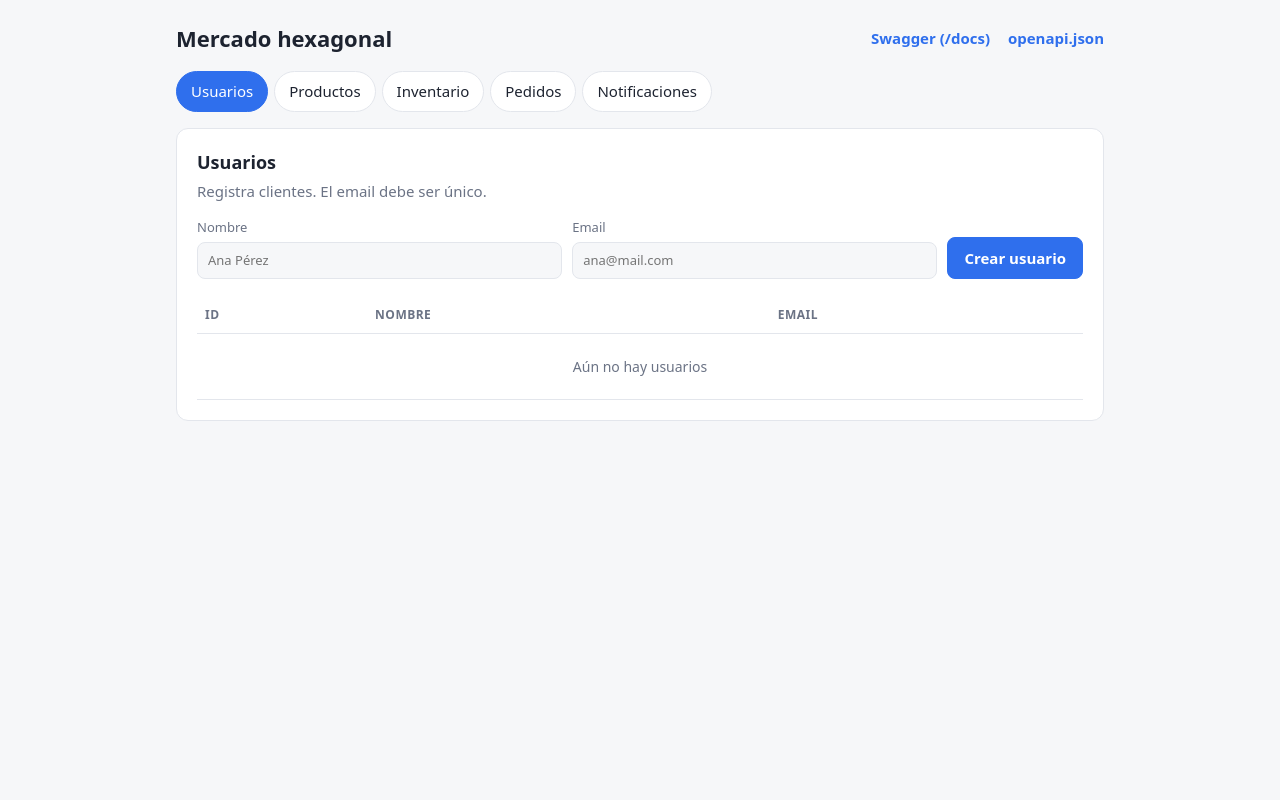
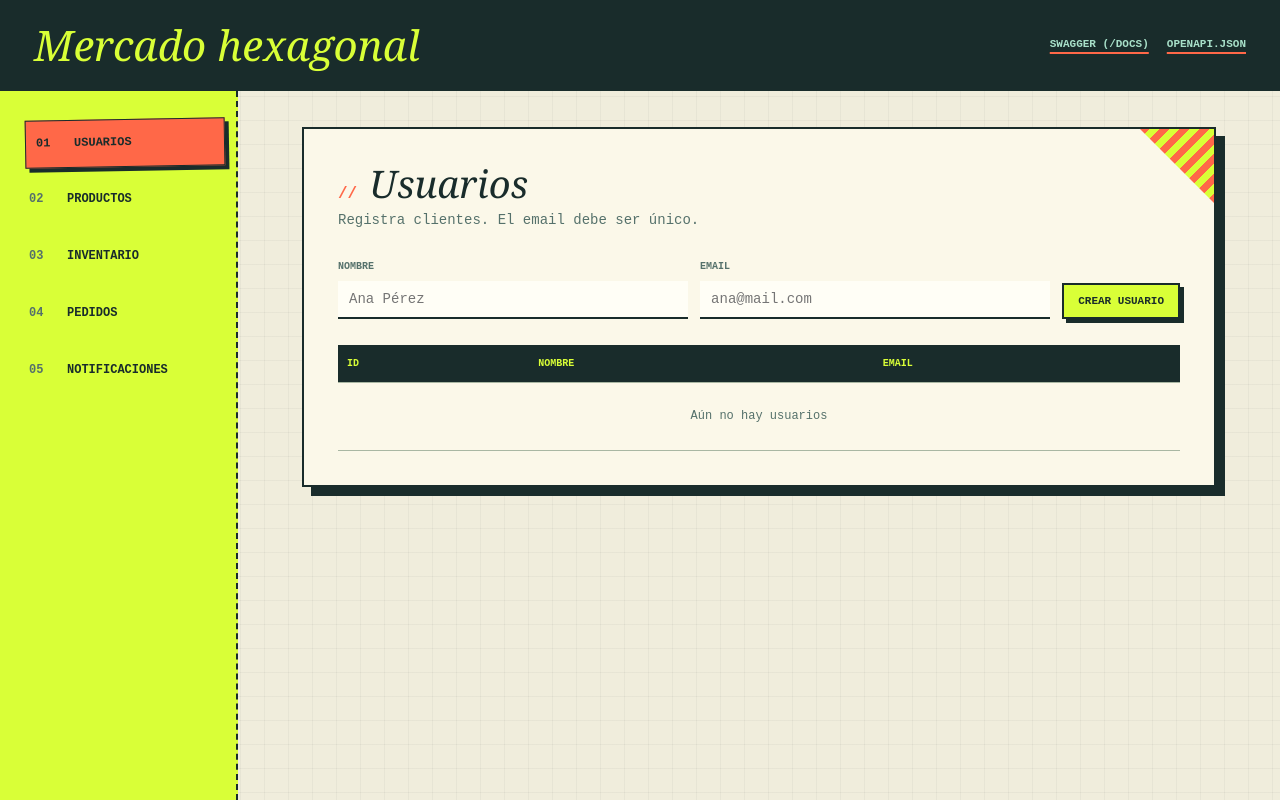
Before and after one commit to NikoAlvarez50/Mercado-Hexagonal, a Flask app: page / in a window 1280 px wide. Run offline with Flask 3, Linux system fonts and the light colour scheme; data that the repository does not hold is empty.

Commit message:
Rediseñé la interfaz con una estética retro-surreal: verde ácido, coral, cuadrícula de fondo, tipografía editorial y paneles con sombras marcadas. Solo cambié estilos en index.html; formularios, rutas y JavaScript permanecen intactos.

```diff
--- a/app/infrastructure/adapters/inbound/web/templates/index.html
+++ b/app/infrastructure/adapters/inbound/web/templates/index.html
@@ -6,53 +6,220 @@
 <title>Mercado hexagonal</title>
 <style>
   :root {
-    --bg: #f6f7f9; --card: #ffffff; --text: #1d2330; --muted: #6b7385; --line: #e3e6ec;
-    --accent: #2f6fed; --accent-text: #ffffff; --ok: #1a8f5a; --err: #c9372c;
-  }
-  @media (prefers-color-scheme: dark) {
-    :root {
-      --bg: #12151c; --card: #1b2029; --text: #e8ebf2; --muted: #98a1b3; --line: #2b3240;
-      --accent: #6b9bff; --accent-text: #0e1117; --ok: #4cc38a; --err: #ff7b72;
-    }
+    color-scheme: light;
+    --bg: #f0eddc;
+    --paper: #fbf8e9;
+    --ink: #192c2b;
+    --muted: #55716b;
+    --line: #a9b7a3;
+    --acid: #d9ff37;
+    --coral: #ff6848;
+    --mint: #a8e0c9;
+    --ok: #12664d;
+    --err: #c63d2e;
   }
   * { box-sizing: border-box; }
-  body { margin: 0; font: 15px/1.5 system-ui, -apple-system, "Segoe UI", Roboto, sans-serif;
-         background: var(--bg); color: var(--text); }
-  header { max-width: 960px; margin: 0 auto; padding: 22px 16px 8px; display: flex;
-           align-items: center; justify-content: space-between; gap: 12px; flex-wrap: wrap; }
-  header h1 { margin: 0; font-size: 22px; }
-  header .links a { color: var(--accent); text-decoration: none; font-weight: 600; margin-left: 14px; }
-  nav { max-width: 960px; margin: 0 auto; padding: 8px 16px; display: flex; gap: 6px; flex-wrap: wrap; }
-  nav button { border: 1px solid var(--line); background: var(--card); color: var(--text);
-               padding: 8px 14px; border-radius: 999px; cursor: pointer; font: inherit; }
-  nav button.active { background: var(--accent); color: var(--accent-text); border-color: var(--accent); }
-  main { max-width: 960px; margin: 0 auto; padding: 8px 16px 48px; }
-  .panel { display: none; background: var(--card); border: 1px solid var(--line);
-           border-radius: 12px; padding: 20px; }
+  body {
+    display: grid;
+    grid-template-columns: 238px minmax(0, 1fr);
+    grid-template-rows: auto 1fr;
+    min-height: 100vh;
+    margin: 0;
+    background-color: var(--bg);
+    background-image: linear-gradient(#192c2b0b 1px, transparent 1px),
+                      linear-gradient(90deg, #192c2b0b 1px, transparent 1px);
+    background-size: 24px 24px;
+    color: var(--ink);
+    font: 14px/1.55 "Courier New", monospace;
+  }
+  header {
+    grid-column: 1 / -1;
+    display: flex;
+    align-items: center;
+    justify-content: space-between;
+    gap: 20px;
+    flex-wrap: wrap;
+    padding: 24px 34px 22px;
+    border-bottom: 3px solid var(--ink);
+    background: var(--ink);
+    color: var(--acid);
+  }
+  header h1 {
+    margin: 0;
+    font: italic 42px/1 Georgia, "Times New Roman", serif;
+  }
+  header .links { display: flex; gap: 18px; flex-wrap: wrap; }
+  header .links a {
+    color: var(--mint);
+    text-decoration-color: var(--coral);
+    text-decoration-thickness: 2px;
+    text-underline-offset: 5px;
+    font-size: 11px;
+    font-weight: 700;
+    text-transform: uppercase;
+  }
+  header .links a:hover { color: var(--acid); }
+  nav {
+    align-self: stretch;
+    display: flex;
+    flex-direction: column;
+    gap: 9px;
+    padding: 28px 18px;
+    border-right: 2px dashed var(--ink);
+    background: var(--acid);
+    counter-reset: market-tab;
+  }
+  nav button {
+    position: relative;
+    min-height: 48px;
+    padding: 10px 10px 10px 48px;
+    border: 1px solid transparent;
+    border-radius: 0;
+    background: transparent;
+    color: var(--ink);
+    cursor: pointer;
+    font: 700 12px/1.3 "Courier New", monospace;
+    text-align: left;
+    text-transform: uppercase;
+    transition: transform .16s ease, box-shadow .16s ease, background .16s ease;
+    counter-increment: market-tab;
+  }
+  nav button::before {
+    position: absolute;
+    left: 10px;
+    color: var(--muted);
+    content: "0" counter(market-tab);
+  }
+  nav button:hover { transform: translateX(3px); }
+  nav button.active {
+    transform: translateX(7px) rotate(-1deg);
+    border-color: var(--ink);
+    background: var(--coral);
+    box-shadow: 4px 4px 0 var(--ink);
+  }
+  nav button.active::before { color: var(--ink); }
+  main { min-width: 0; padding: 36px clamp(18px, 5vw, 72px) 56px; }
+  .panel {
+    position: relative;
+    display: none;
+    padding: 34px;
+    border: 2px solid var(--ink);
+    background: var(--paper);
+    box-shadow: 9px 9px 0 var(--ink);
+    isolation: isolate;
+  }
+  .panel::before {
+    position: absolute;
+    z-index: -1;
+    top: 0;
+    right: 0;
+    width: 74px;
+    height: 74px;
+    background: repeating-linear-gradient(135deg, var(--coral) 0 7px, var(--acid) 7px 14px);
+    clip-path: polygon(0 0, 100% 0, 100% 100%);
+    content: "";
+  }
   .panel.active { display: block; }
-  .panel h2 { margin: 0 0 4px; font-size: 18px; }
-  .panel p.hint { margin: 0 0 16px; color: var(--muted); }
-  form, .row { display: flex; gap: 10px; flex-wrap: wrap; align-items: end; margin-bottom: 18px; }
-  label { display: flex; flex-direction: column; gap: 4px; font-size: 13px; color: var(--muted); flex: 1 1 160px; }
-  input, select { font: inherit; padding: 8px 10px; border-radius: 8px; border: 1px solid var(--line);
-                  background: var(--bg); color: var(--text); min-width: 0; }
-  button.primary, button.secondary { font: inherit; padding: 9px 16px; border-radius: 8px; cursor: pointer; }
-  button.primary { background: var(--accent); color: var(--accent-text); border: 1px solid var(--accent); font-weight: 600; }
-  button.secondary { background: transparent; color: var(--text); border: 1px solid var(--line); }
-  table { width: 100%; border-collapse: collapse; font-size: 14px; }
-  th, td { text-align: left; padding: 9px 8px; border-bottom: 1px solid var(--line); vertical-align: top; }
-  th { color: var(--muted); font-weight: 600; font-size: 12px; text-transform: uppercase; letter-spacing: .04em; }
-  td.empty { color: var(--muted); text-align: center; padding: 22px; }
-  .cart { margin: 0 0 14px; padding: 10px 14px; border: 1px dashed var(--line); border-radius: 8px; color: var(--muted); }
-  .cart ul { margin: 6px 0 0; padding-left: 18px; color: var(--text); }
+  .panel h2 { margin: 0 0 5px; font: italic 38px/1.1 Georgia, "Times New Roman", serif; }
+  .panel h2::before { margin-right: 12px; color: var(--coral); content: "//"; font: 700 16px/1 "Courier New", monospace; }
+  .panel p.hint { max-width: 62ch; margin: 0 0 28px; color: var(--muted); }
+  form, .row { display: flex; gap: 12px; flex-wrap: wrap; align-items: end; margin-bottom: 26px; }
+  label {
+    display: flex;
+    flex: 1 1 160px;
+    flex-direction: column;
+    gap: 6px;
+    color: var(--muted);
+    font-size: 10px;
+    font-weight: 700;
+    text-transform: uppercase;
+  }
+  input, select {
+    min-width: 0;
+    padding: 10px 11px;
+    border: 0;
+    border-bottom: 2px solid var(--ink);
+    border-radius: 0;
+    outline: 0;
+    background: #fffef6;
+    color: var(--ink);
+    font: 14px "Courier New", monospace;
+  }
+  input:focus, select:focus { border-color: var(--coral); box-shadow: 0 3px 0 var(--coral); }
+  button.primary, button.secondary {
+    padding: 10px 14px;
+    border: 2px solid var(--ink);
+    border-radius: 0;
+    cursor: pointer;
+    font: 700 11px "Courier New", monospace;
+    text-transform: uppercase;
+    transition: transform .14s ease, box-shadow .14s ease;
+  }
+  button.primary {
+    background: var(--acid);
+    color: var(--ink);
+    box-shadow: 4px 4px 0 var(--ink);
+  }
+  button.secondary { background: transparent; color: var(--ink); }
+  button.primary:hover, button.secondary:hover { transform: translate(2px, 2px); box-shadow: 2px 2px 0 var(--ink); }
+  button:focus-visible, a:focus-visible { outline: 3px solid var(--coral); outline-offset: 3px; }
+  table { width: 100%; border-collapse: collapse; font-size: 12px; }
+  th, td { padding: 11px 9px; border-bottom: 1px solid var(--line); text-align: left; vertical-align: top; overflow-wrap: anywhere; }
+  th { background: var(--ink); color: var(--acid); font-size: 10px; text-transform: uppercase; }
+  tbody tr:nth-child(even) { background: #a8e0c94a; }
+  tbody tr:hover { background: #d9ff3770; }
+  td.empty { padding: 24px; color: var(--muted); text-align: center; }
+  .cart { margin: 0 0 18px; padding: 12px 15px; border: 2px dashed var(--coral); background: #ff684812; color: var(--muted); }
+  .cart ul { margin: 7px 0 0; padding-left: 20px; color: var(--ink); }
   .table-wrap { overflow-x: auto; }
-  #toast { position: fixed; left: 50%; bottom: 24px; transform: translateX(-50%) translateY(20px);
-           padding: 10px 18px; border-radius: 10px; color: #fff; opacity: 0; pointer-events: none;
-           transition: all .2s; max-width: 90vw; }
-  #toast.show { opacity: 1; transform: translateX(-50%) translateY(0); }
-  #toast.ok { background: var(--ok); }
-  #toast.err { background: var(--err); }
-  @media (prefers-color-scheme: dark) { #toast { color: #0e1117; } }
+  #toast {
+    position: fixed;
+    z-index: 5;
+    right: 22px;
+    bottom: 22px;
+    max-width: min(420px, calc(100vw - 36px));
+    padding: 12px 16px;
+    transform: translateY(18px) rotate(1deg);
+    border: 2px solid var(--ink);
+    background: var(--ink);
+    color: var(--acid);
+    opacity: 0;
+    pointer-events: none;
+    box-shadow: 5px 5px 0 var(--coral);
+    transition: opacity .2s ease, transform .2s ease;
+  }
+  #toast.show { transform: translateY(0) rotate(0); opacity: 1; }
+  #toast.ok { border-color: var(--ink); background: var(--mint); color: var(--ink); }
+  #toast.err { border-color: var(--ink); background: var(--coral); color: var(--ink); }
+  @media (max-width: 760px) {
+    body { display: block; }
+    header { align-items: flex-start; padding: 22px 18px; }
+    header h1 { font-size: 34px; }
+    nav {
+      position: sticky;
+      z-index: 3;
+      top: 0;
+      flex-direction: row;
+      gap: 6px;
+      overflow-x: auto;
+      padding: 10px 12px;
+      border-right: 0;
+      border-bottom: 2px dashed var(--ink);
+    }
+    nav button { flex: 0 0 auto; min-height: 42px; padding: 8px 10px 8px 38px; white-space: nowrap; }
+    nav button::before { left: 8px; }
+    nav button.active { transform: translateY(-2px) rotate(-1deg); }
+    main { padding: 22px 16px 38px; }
+    .panel { padding: 24px 18px; box-shadow: 6px 6px 0 var(--ink); }
+    .panel h2 { font-size: 32px; }
+    .panel::before { width: 50px; height: 50px; }
+    form, .row { align-items: stretch; }
+    label { flex-basis: 100%; }
+    form > button, .row > button { align-self: flex-start; }
+  }
+  @media (prefers-reduced-motion: reduce) {
+    *, *::before, *::after { scroll-behavior: auto !important; transition-duration: .01ms !important; }
+  }
 </style>
 </head>
 <body>
```
